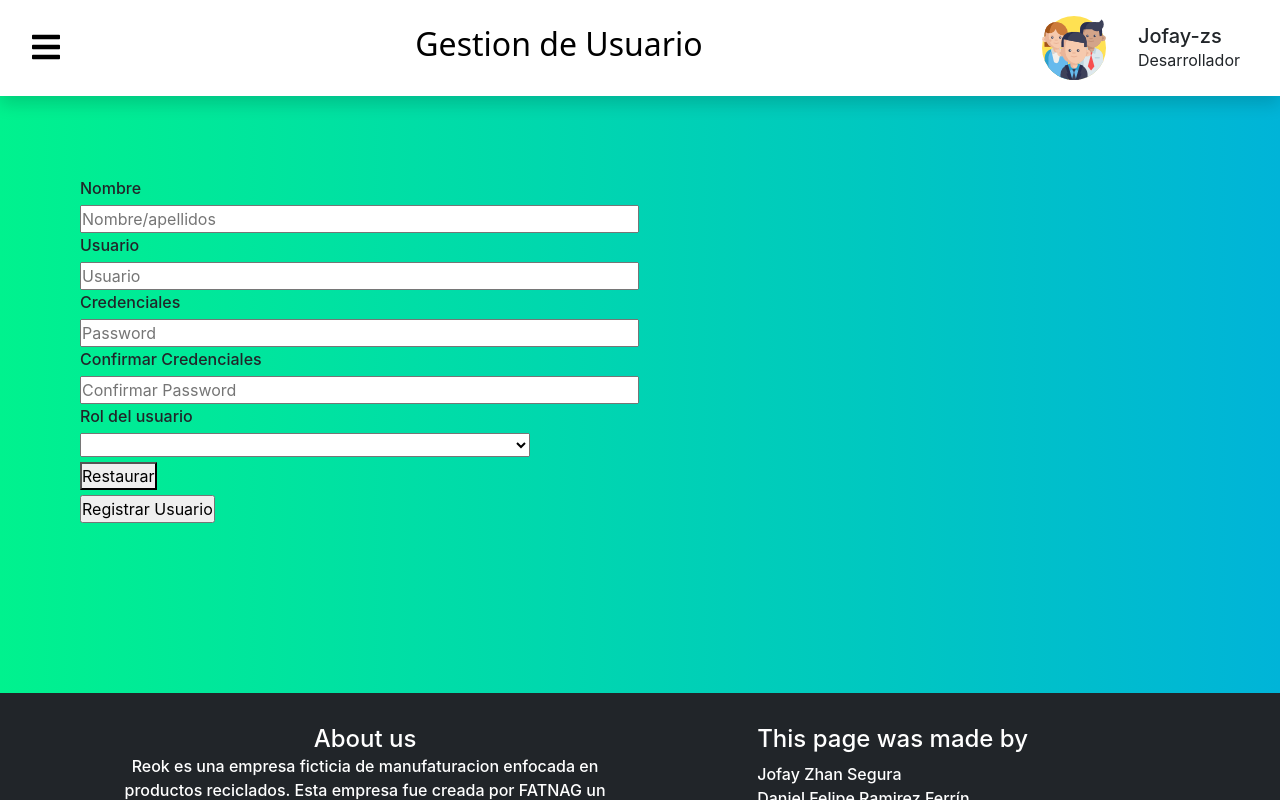
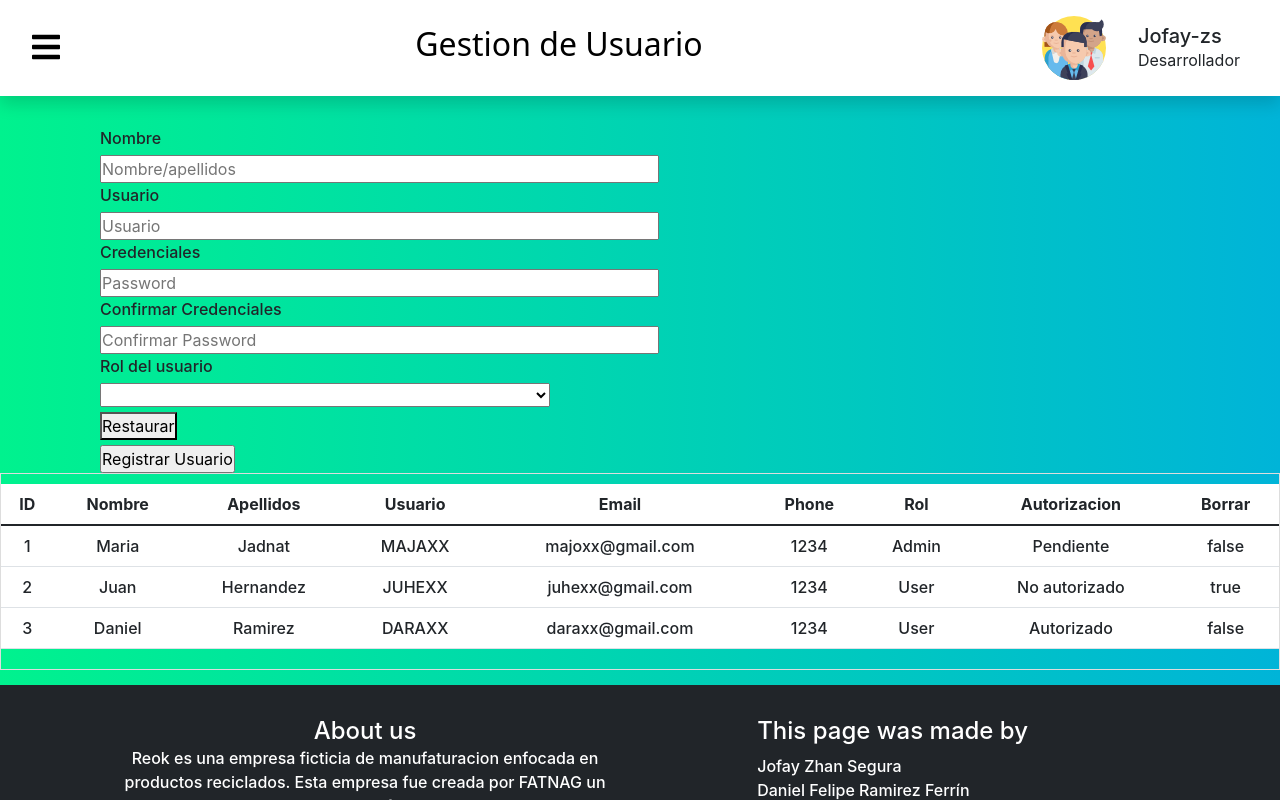
Before and after one commit to MajoAlba458/Manufacturing-company, a React (Create React App) app in the folder reok/: page /Users in a window 1280 px wide. Shown: the top 800 px of the page. Built offline with nearby package versions, Linux system fonts and the light colour scheme.

Commit message:
Se agrega tabla maestra de usuarios

```diff
--- a/reok/src/assets/css/usuarios.css
+++ b/reok/src/assets/css/usuarios.css
@@ -9,16 +9,35 @@
   }
 
 .form-usuario {
-  padding: 80px;
+  padding-left: 100px;
+  padding-top: 30px;
   justify-content: center;
 }
 .inputs {
   margin-top: 5px;
 }
 .footer-usuario {
-  margin-top: 90px;
+  margin-top: 5px;
 }
-
+.text-center{text-align:center}
+.table-responsive
+{
+  padding-top: 10px;
+  min-height:.01%;
+  overflow-x:auto;
+  width:100%;
+  margin-bottom:15px;
+  overflow-y:hidden;
+  -ms-overflow-style:-ms-autohiding-scrollbar;
+  border:1px solid #ddd;
+}
+.table {
+  width:100%;
+  max-width:100%;
+  margin-bottom:20px;
+  background-color:#fff;
+  border-collapse:collapse;
+}
 select{
   width: 450px;
 }
--- a/reok/src/pages/Users.jsx
+++ b/reok/src/pages/Users.jsx
@@ -80,6 +80,59 @@ function Users() {
             />
           </div>
         </form>
+        <div class="table-responsive">
+            <table class="table table-hover text-center">
+									<thead>
+										<tr>
+											<th class="text-center">ID</th>
+											<th class="text-center">Nombre</th>
+											<th class="text-center">Apellidos</th>
+											<th class="text-center">Usuario</th>
+											<th class="text-center">Email</th>
+											<th class="text-center">Phone</th>
+											<th class="text-center">Rol</th>
+											<th class="text-center">Autorizacion</th>
+											<th class="text-center">Borrar</th>
+										</tr>
+									</thead>
+									<tbody>
+										<tr>
+											<td>1</td>
+											<td>Maria</td>
+											<td>Jadnat</td>
+											<td>MAJAXX</td>
+											<td>majoxx@gmail.com</td>
+											<td>1234</td>
+											<td>Admin</td>
+											<td>Pendiente</td>
+											<td>false</td>
+										</tr>
+										<tr>
+											<td>2</td>
+											<td>Juan</td>
+											<td>Hernandez</td>
+											<td>JUHEXX</td>
+											<td>juhexx@gmail.com</td>
+											<td>1234</td>
+											<td>User</td>
+											<td>No autorizado</td>
+											<td>true</td>
+										</tr>
+                    <tr>
+											<td>3</td>
+											<td>Daniel</td>
+											<td>Ramirez</td>
+											<td>DARAXX</td>
+											<td>daraxx@gmail.com</td>
+											<td>1234</td>
+											<td>User</td>
+											<td>Autorizado</td>
+											<td>false</td>
+										</tr>
+									</tbody>
+				    </table>
+				</div>
+
         <div class="footer-usuario">
           <Footer />
         </div>
```
